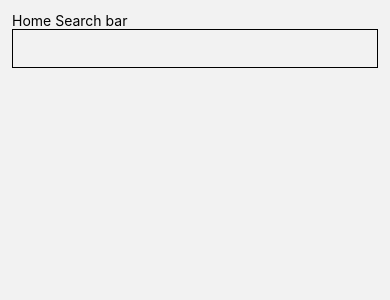
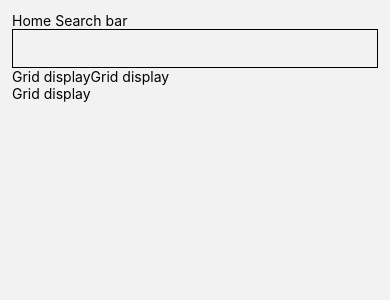
Before and after one commit to Foncemere/react-native-globalstate-shop, a React Native app: screen /Home in a window 390 px wide. Shown: the top 300 px of the page. Built offline with nearby package versions, Linux system fonts and the light colour scheme.

Commit message:
Added Grid, initialized Base style, folder name change

```diff
--- a/src/Navigation/index.tsx
+++ b/src/Navigation/index.tsx
@@ -1,7 +1,7 @@
 import React from 'react';
 import {Text, View} from 'react-native';
 import {createNativeStackNavigator} from '@react-navigation/native-stack';
-import HomeScreen from '../Screens/HomeScreen';
+import HomeScreen from '../screens/HomeScreen';
 
 const Stack = createNativeStackNavigator();
 
--- a/src/Screens/HomeScreen/index.tsx
+++ /dev/null
@@ -1,16 +0,0 @@
-import React from 'react';
-import {Text, TextInput, View} from 'react-native';
-import Styles from './styles';
-
-const HomeScreen = () => {
-  return (
-    <View style={{padding: 12, flex: 1}}>
-      <Text>Home Search bar</Text>
-      <View style={{flexDirection: 'row'}}>
-        <TextInput style={Styles.input} />
-      </View>
-    </View>
-  );
-};
-
-export default HomeScreen;
--- /dev/null
+++ b/src/baseStyling/styles.ts
@@ -0,0 +1,7 @@
+import {StyleSheet} from 'react-native';
+
+export const BaseStyles = StyleSheet.create({
+  fillAndCenter: {flex: 1, justifyContent: 'center', alignItems: 'center'},
+});
+
+export default BaseStyles;
--- /dev/null
+++ b/src/components/GridTile/index.tsx
@@ -0,0 +1,9 @@
+import {Text, TouchableOpacity, View} from 'react-native';
+
+export const GridTile = props => {
+  return (
+    <TouchableOpacity>
+      <Text>Grid display</Text>
+    </TouchableOpacity>
+  );
+};
--- a/src/FakeData/databaseOfItems.tsx
+++ b/src/fakeData/databaseOfItems.tsx
@@ -42,3 +42,5 @@ export const DatabaseOfItems = {
     },
   },
 };
+
+export default DatabaseOfItems;
--- /dev/null
+++ b/src/screens/HomeScreen/index.tsx
@@ -0,0 +1,27 @@
+import React from 'react';
+import {FlatList, Text, TextInput, View} from 'react-native';
+import Styles from './styles';
+import DatabaseOfItems from '../../fakeData/databaseOfItems';
+import {GridTile} from '../../components/GridTile';
+
+const HomeScreen = () => {
+  const renderItem = ({}) => {
+    return <GridTile />;
+  };
+
+  return (
+    <View style={{padding: 12, flex: 1}}>
+      <Text>Home Search bar</Text>
+      <View style={{flexDirection: 'row'}}>
+        <TextInput style={Styles.input} />
+      </View>
+      <FlatList
+        numColumns={2}
+        data={Object.keys(DatabaseOfItems)}
+        renderItem={renderItem}
+      />
+    </View>
+  );
+};
+
+export default HomeScreen;
```
Also changed, not shown: src/screens/AisleScreen/index.tsx (renamed from src/Screens/AisleScreen/index.tsx), src/screens/HomeScreen/styles.ts (renamed from src/Screens/HomeScreen/styles.ts).
